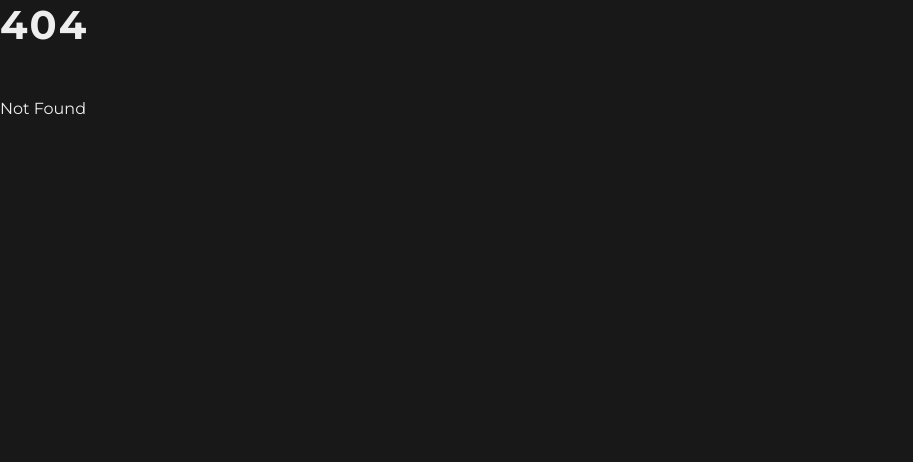
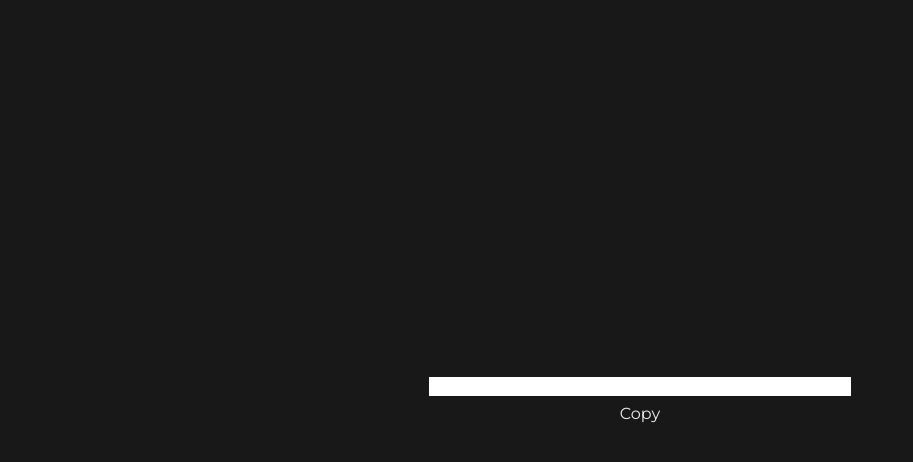
Before and after one commit to Azuriru/Zephy, a SvelteKit app: page /copy in a window 1280 px wide. Before the commit this address had no page. Shown: the top 462 px of the page, without its empty margins (0-913 px from the left). Built offline with nearby package versions, Linux system fonts and the light colour scheme.

Commit message:
feat: test copy api

```diff
--- /dev/null
+++ b/src/routes/copy/+page.svelte
@@ -0,0 +1,49 @@
+<script lang="ts">
+    function copy(text: string) {
+        if (window.isSecureContext) {
+            return navigator.clipboard.writeText(text);
+        }
+
+        const textarea = document.createElement('textarea');
+        document.body.appendChild(textarea);
+
+        textarea.value = text;
+        textarea.select();
+
+        document.execCommand('copy');
+        document.body.removeChild(textarea);
+    }
+
+    let input = '';
+</script>
+
+<div class="wrapper">
+    <input bind:value={input} />
+    <button type="button" on:click={() => (copy(input), input = '')}>Copy</button>
+</div>
+
+<style lang="scss">
+    .wrapper {
+        @include flex(column, centerX, centerY);
+        gap: 8px;
+        width: 100%;
+        height: 100%;
+        overflow: auto;
+    }
+
+    .tools {
+        @include flex(center, between);
+        gap: 12px;
+        width: 80%;
+
+    }
+    input {
+        background: white;
+        color: black;
+        width: 33%;
+    }
+
+    textarea {
+        width: 80%;
+    }
+</style>
```
